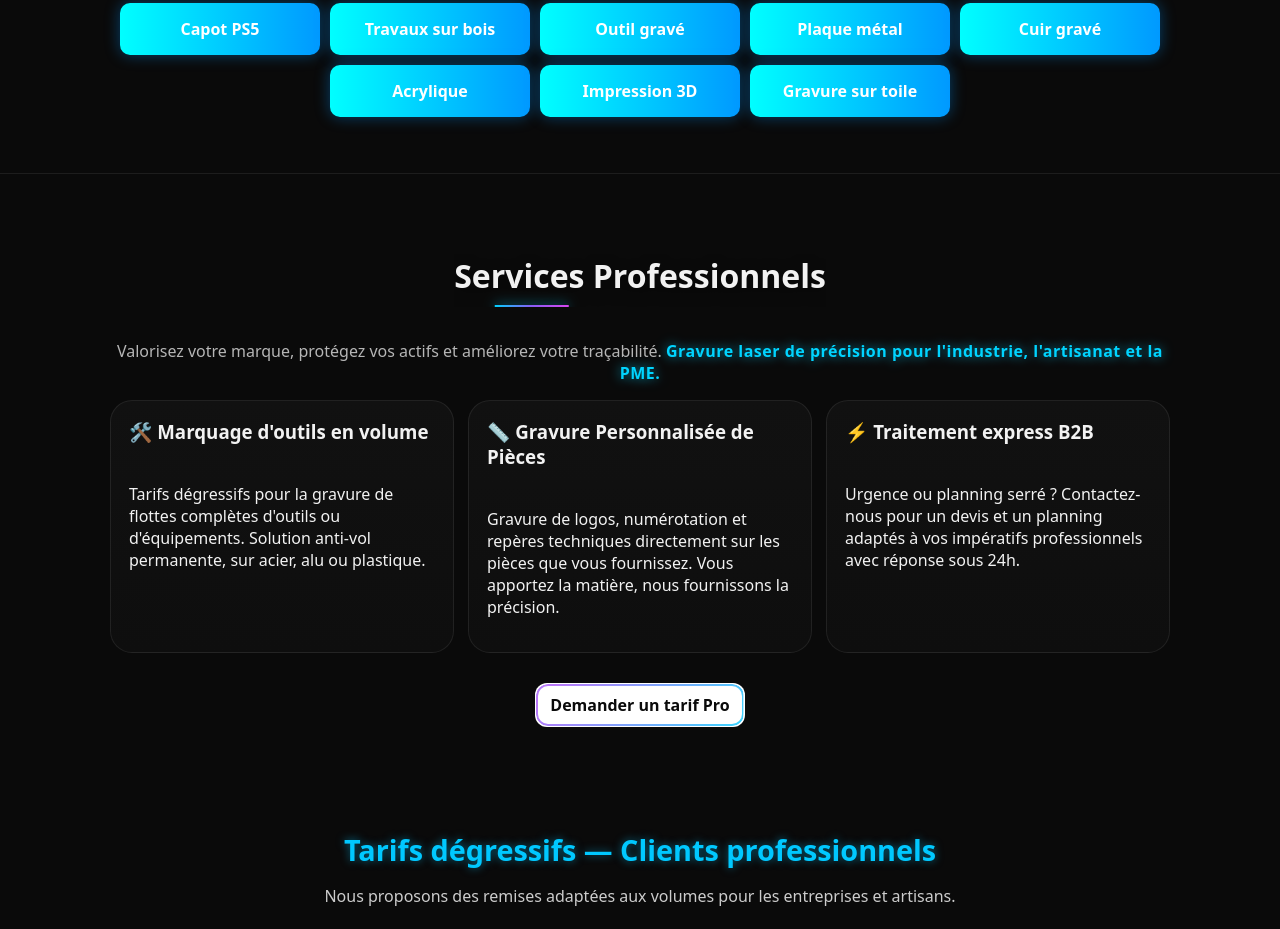
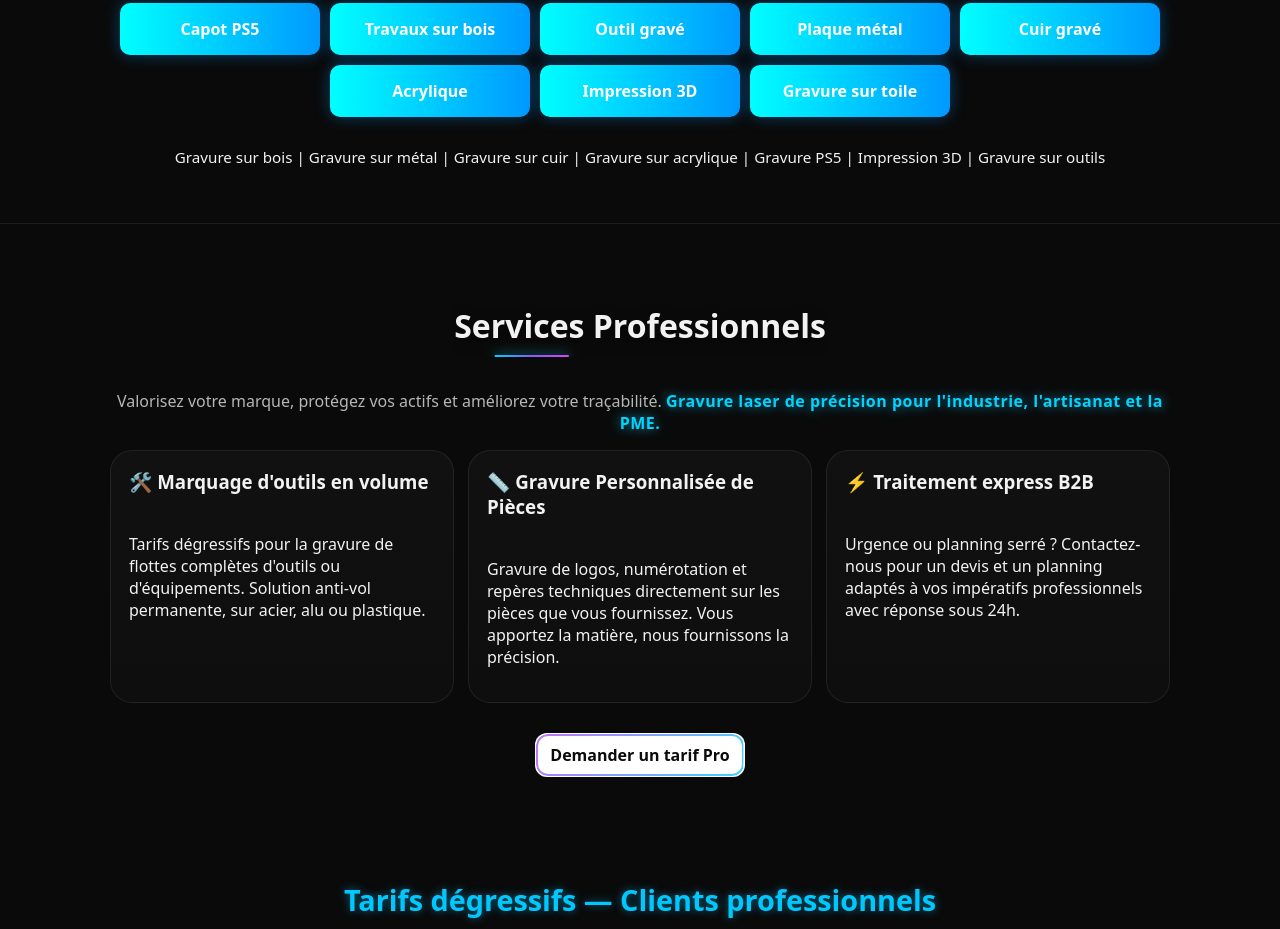
Before and after one commit to toutefer/laser-matiere-site, a plain HTML site: page index.html in a window 1280 px wide. Shown: the part 915-1844 px from the top of the page. Drawn offline with Linux system fonts and the light colour scheme.

Commit message:
Update index.html

```diff
--- a/index.html
+++ b/index.html
@@ -1,11 +1,13 @@
 <!DOCTYPE html>
 <html lang="fr">
 <head>
+  <meta name="description" content="Laser & Matière by Toutefer à La Châtaigneraie (Vendée) — Gravure laser sur bois, métal, cuir, outils, acrylique et impression 3D. Marquage, découpe et personnalisation sur mesure.">
+<meta name="keywords" content="gravure laser, laser matière, toutefer, La Châtaigneraie, Vendée, gravure sur bois, gravure sur métal, gravure sur cuir, marquage industriel, découpe laser, personnalisation, impression 3D">
+<meta name="author" content="Laser & Matière by Toutefer">
   <link rel="icon" href="favicon.png" type="image/png">
   <meta charset="utf-8">
   <meta name="viewport" content="width=device-width, initial-scale=1">
   <title>Laser &amp; Matière — Gravure laser de précision</title>
-  <meta name="description" content="Laser & Matière à La Châtaigneraie (Vendée) – Gravure laser sur bois, métal, cuir, acrylique et capots de consoles (PS5). Petite structure, grande exigence. Réponse sous 24 h.">
   <link rel="canonical" href="https://toutefer.github.io/laser-matiere-site/">
 <meta name="robots" content="index, follow">
   <link rel="stylesheet" href="assets/styles.css?v=3">
@@ -107,6 +109,17 @@
       <a href="acrylique.html" class="real-btn">Acrylique</a>
       <a href="3d.html" class="real-btn">Impression 3D</a>
       <a href="toile.html" class="real-btn">Gravure sur toile</a>
+      <!-- Liens texte complémentaires pour le SEO -->
+<div class="realisations-links" style="text-align:center; margin-top:20px; font-size:0.95em;">
+  <a href="bois.html">Gravure sur bois</a> |
+  <a href="metal.html">Gravure sur métal</a> |
+  <a href="cuir.html">Gravure sur cuir</a> |
+  <a href="acrylique.html">Gravure sur acrylique</a> |
+  <a href="ps5.html">Gravure PS5</a> |
+  <a href="3d.html">Impression 3D</a> |
+  <a href="outil.html">Gravure sur outils</a>
+</div>
+
     </div>
   </div>
 </section>
```
